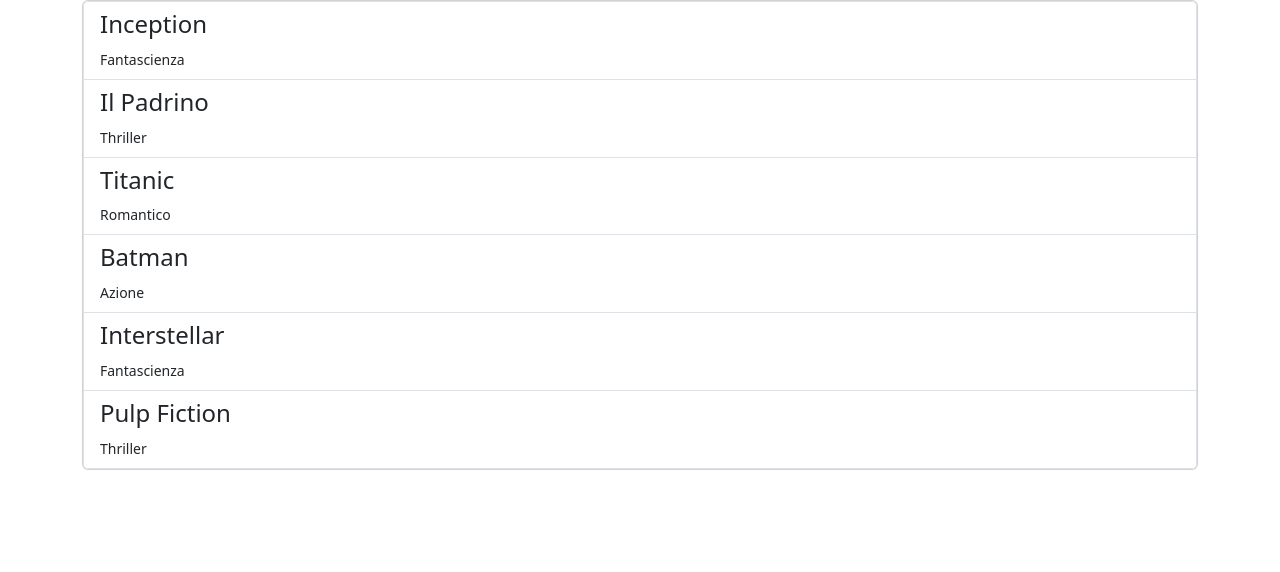
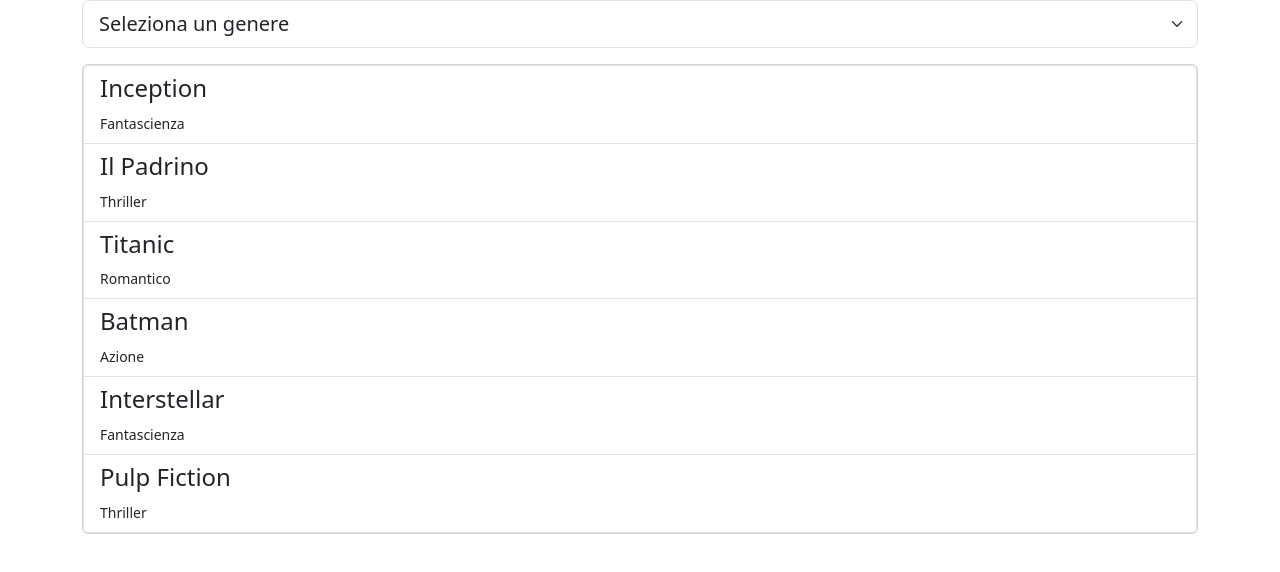
Before and after one commit to gabrielemarchesano/react-movie-filter, a React (Vite) app: page / in a window 1280 px wide. Shown: the top 572 px of the page. Built offline with nearby package versions, Linux system fonts and the light colour scheme.

Commit message:
add select element

```diff
--- a/src/App.jsx
+++ b/src/App.jsx
@@ -14,7 +14,19 @@ function App() {
   return (
     <>
       <div className="container">
-        <div className="card">
+        <div class="mb-3">
+          <select
+            className="form-select form-select-lg"
+          >
+            <option selected>Seleziona un genere</option>
+            <option value="">Fantascienza</option>
+            <option value="">Thriller</option>
+            <option value="">Romantico</option>
+            <option value="">Azione</option>
+          </select>
+        </div>
+
+        <div className="card my-2">
           <ul className="list-group">
             {
               movies.map((movie) => (
```
